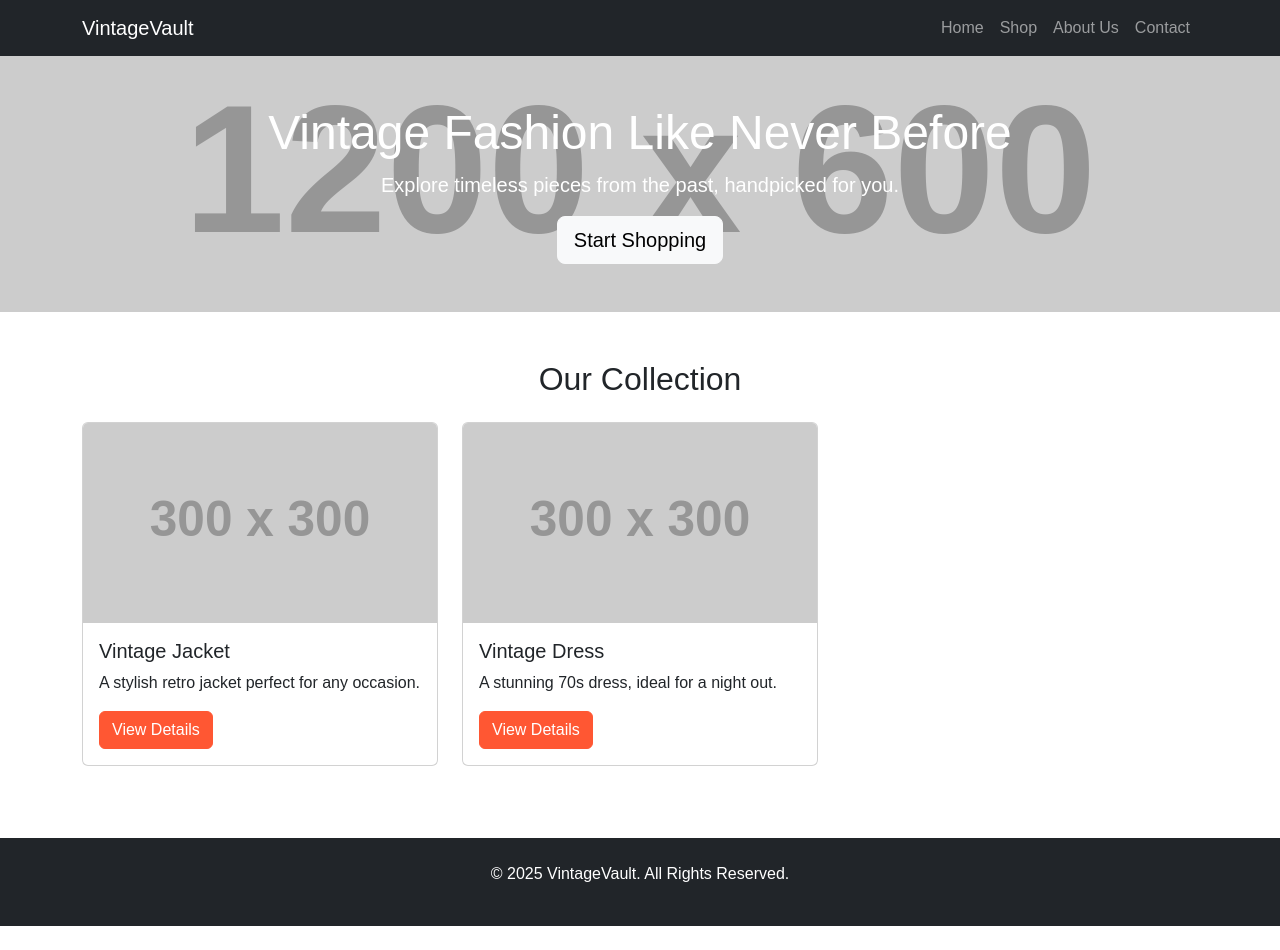
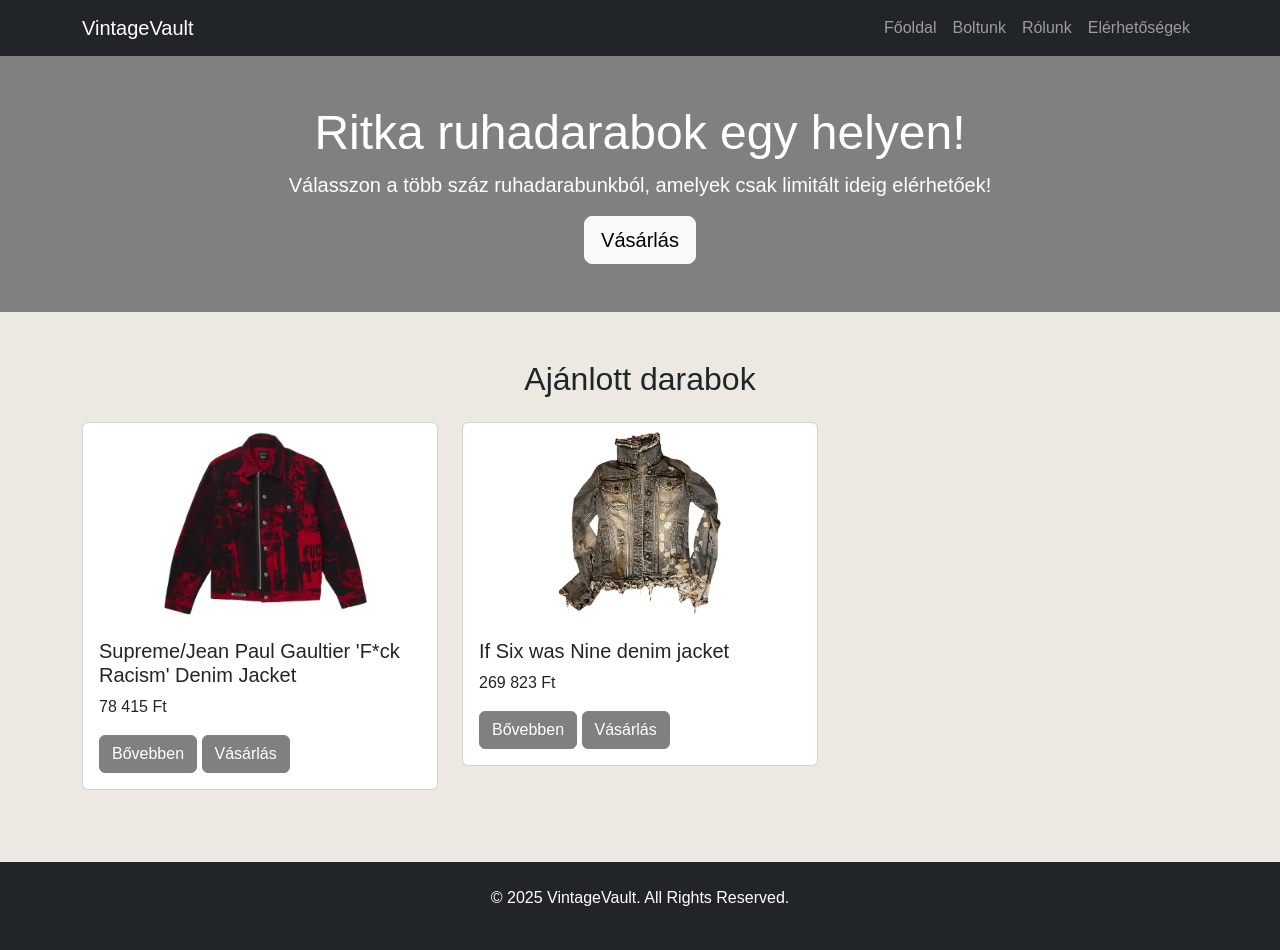
Before and after one commit to zoleeskatess/Weboldal, a plain HTML site: page index.html in a window 1280 px wide. Before the commit the page ends 926 px from the top, so only its background shows below. Drawn offline with nearby package versions, Linux system fonts and the light colour scheme; placeholder pictures from the web are drawn by us.

Commit message:
oldal felépítése

```diff
--- a/index.html
+++ b/index.html
@@ -19,16 +19,16 @@
             <div class="collapse navbar-collapse" id="navbarNav">
                 <ul class="navbar-nav ms-auto">
                     <li class="nav-item">
-                        <a class="nav-link" href="#">Home</a>
+                        <a class="nav-link" href="#">Főoldal</a>
                     </li>
                     <li class="nav-item">
-                        <a class="nav-link" href="#">Shop</a>
+                        <a class="nav-link" href="boltunk.html">Boltunk</a>
                     </li>
                     <li class="nav-item">
-                        <a class="nav-link" href="#">About Us</a>
+                        <a class="nav-link" href="#">Rólunk</a>
                     </li>
                     <li class="nav-item">
-                        <a class="nav-link" href="#">Contact</a>
+                        <a class="nav-link" href="#">Elérhetőségek</a>
                     </li>
                 </ul>
             </div>
@@ -36,37 +36,39 @@
     </nav>
 
     <!-- Hero Section -->
-    <header class="hero bg-primary text-white text-center py-5">
+    <header class="hero custom-hero text-white text-center py-5">
         <div class="container">
-            <h1 class="display-4">Vintage Fashion Like Never Before</h1>
-            <p class="lead">Explore timeless pieces from the past, handpicked for you.</p>
-            <a href="#shop" class="btn btn-light btn-lg">Start Shopping</a>
+            <h1 class="display-4">Ritka ruhadarabok egy helyen!</h1>
+            <p class="lead">Válasszon a több száz ruhadarabunkból, amelyek csak limitált ideig elérhetőek!</p>
+            <a href="#shop" class="btn btn-light btn-lg">Vásárlás</a>
         </div>
     </header>
 
     <!-- Product Grid -->
     <section id="shop" class="container py-5">
-        <h2 class="text-center mb-4">Our Collection</h2>
+        <h2 class="text-center mb-4">Ajánlott darabok</h2>
         <div class="row">
             <!-- Example Product Card -->
             <div class="col-md-4 mb-4">
                 <div class="card">
-                    <img src="https://via.placeholder.com/300" class="card-img-top" alt="Vintage Jacket">
+                    <img src="Supreme-Jean-Paul-Gaultier-Fuck-Racism-Trucker-Jacket-Red-.png" class="card-img-top" alt="Supreme/Jean Paul Gaultier 'F*ck Racism' Denim Jacket">
                     <div class="card-body">
-                        <h5 class="card-title">Vintage Jacket</h5>
-                        <p class="card-text">A stylish retro jacket perfect for any occasion.</p>
-                        <a href="#" class="btn btn-primary">View Details</a>
+                        <h5 class="card-title">Supreme/Jean Paul Gaultier 'F*ck Racism' Denim Jacket</h5>
+                        <p class="card-text">78 415 Ft</p>
+                        <a href="#" class="btn btn-primary">Bővebben</a>
+                        <a href="#" class="btn btn-primary">Vásárlás</a>
                     </div>
                 </div>
             </div>
             <!-- Another Example Product -->
             <div class="col-md-4 mb-4">
                 <div class="card">
-                    <img src="https://via.placeholder.com/300" class="card-img-top" alt="Vintage Dress">
+                    <img src="blue-denim-jeans-if-six-was-nine-jacket-49204247-1_3.png" class="card-img-top" alt="If Six was Nine denim jacket">
                     <div class="card-body">
-                        <h5 class="card-title">Vintage Dress</h5>
-                        <p class="card-text">A stunning 70s dress, ideal for a night out.</p>
-                        <a href="#" class="btn btn-primary">View Details</a>
+                        <h5 class="card-title">If Six was Nine denim jacket</h5>
+                        <p class="card-text">269 823 Ft</p>
+                        <a href="#" class="btn btn-primary">Bővebben</a>
+                        <a href="#" class="btn btn-primary">Vásárlás</a>
                     </div>
                 </div>
             </div>
--- a/styles.css
+++ b/styles.css
@@ -1,13 +1,14 @@
 /* Basic Styling */
 body {
     font-family: 'Arial', sans-serif;
+    background-color: #EBE9E1;
 }
 
 .hero {
-    background-image: url('https://via.placeholder.com/1200x600');
+    background-color: bisque;
     background-size: cover;
     background-position: center;
-    color: white;
+
 }
 
 .hero h1 {
@@ -20,7 +21,7 @@ body {
 
 .card img {
     height: 200px;
-    object-fit: cover;
+    object-fit: scale-down;
 }
 
 /* Footer */
@@ -30,11 +31,14 @@ footer {
 
 /* Button Styles */
 .btn-primary {
-    background-color: #ff5733;
-    border-color: #ff5733;
+    background-color: grey;
+    border-color: grey;
 }
 
 .btn-primary:hover {
-    background-color: #c0392b;
-    border-color: #c0392b;
+    background-color: grey;
+    border-color: grey;
 }
+.custom-hero {
+    background-color: gray;
+}
```
Also changed, not shown: Supreme-Jean-Paul-Gaultier-Fuck-Racism-Trucker-Jacket-Red-.png (added), b98fb7c11e494450a9046c960701ca1a.png (added), blue-denim-jeans-if-six-was-nine-jacket-49204247-1_3.png (added), boltunk.html (added).
